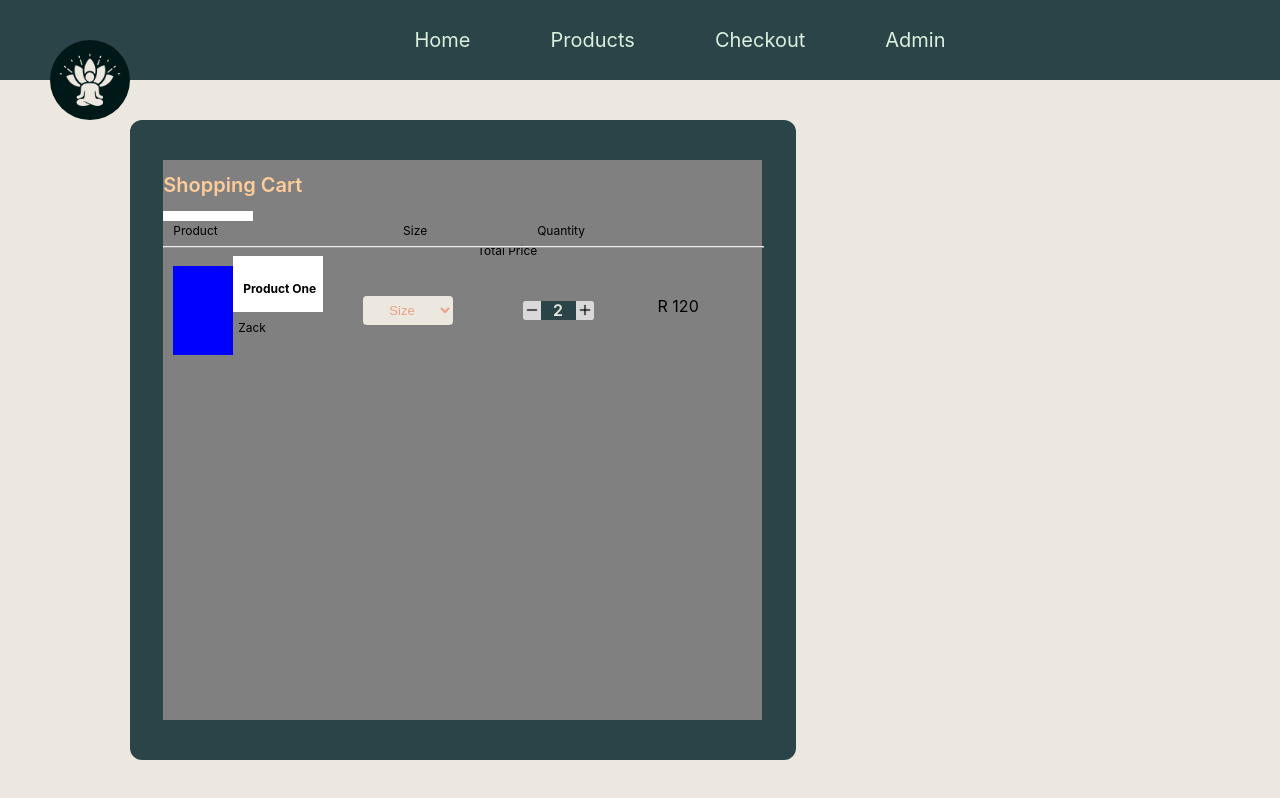
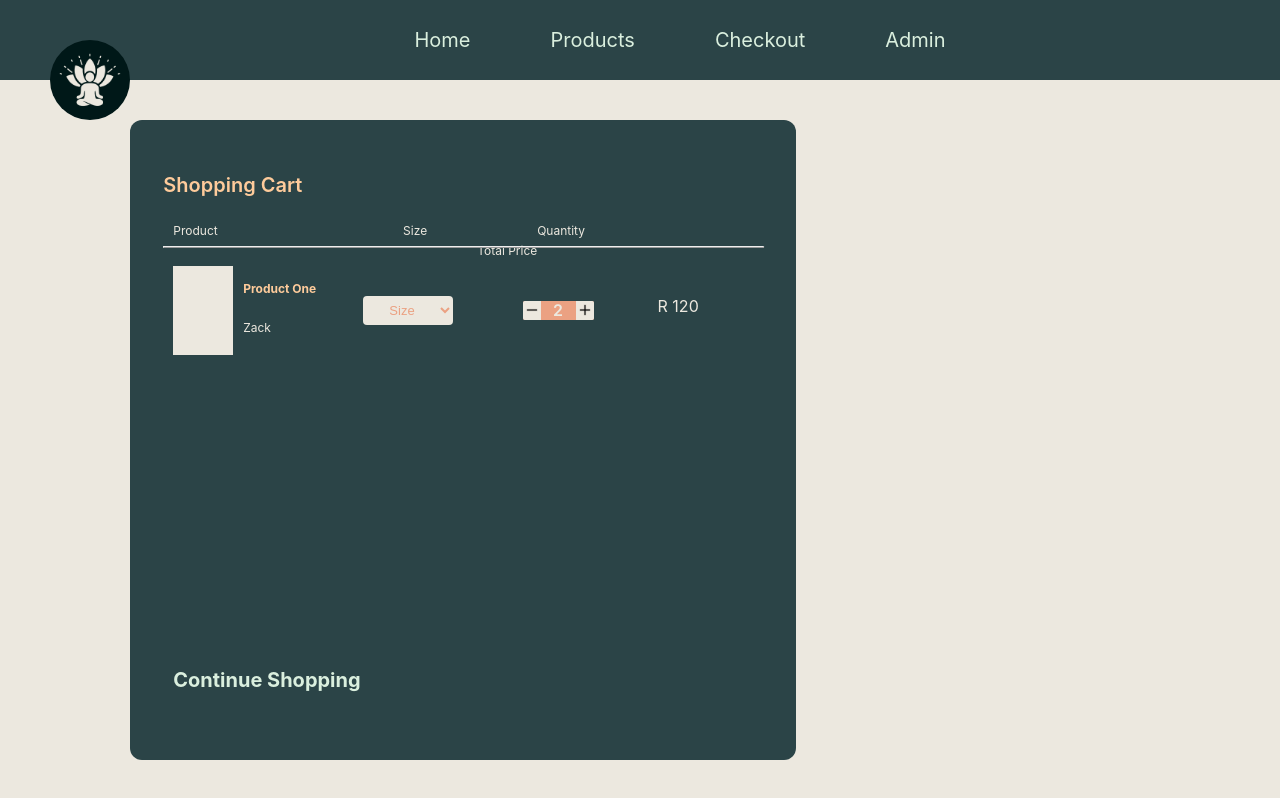
Before and after one commit to Tsebo200/Oiloasis, a React (Create React App) app in the folder client/: page /checkout in a window 1280 px wide. Shown: the top 798 px of the page. Built offline with nearby package versions, Linux system fonts and the light colour scheme.

Commit message:
checkout editted

```diff
--- a/client/src/Pages/Checkout.jsx
+++ b/client/src/Pages/Checkout.jsx
@@ -2,6 +2,7 @@ import React from 'react';
 import MainNavBar from '../Components/NavBar/MainNavBar';
 import styles from '../Pages/Checkout.module.scss';
 import Logo from '../Components/Logo/Logo'
+import { Link } from 'react-router-dom';
 
 function Checkout() {
   return (
@@ -55,8 +56,17 @@ function Checkout() {
 
               <p className={styles.row_one_total_price}>R 120</p>
                 <div className={styles.remove_btn}></div>
+            </div>
 
-            </div>
+
+            <div className={styles.row_two}></div>
+            <div className={styles.row_three}></div>
+            <div className={styles.row_four}></div>
+
+
+           <b>
+            <div className={styles.continue_shopping_text}>
+              <Link to="/allproducts">Continue Shopping</Link></div></b>
 
         </div>
 
--- a/client/src/Pages/Checkout.module.scss
+++ b/client/src/Pages/Checkout.module.scss
@@ -26,7 +26,6 @@ html{
     height: 70vh;
     margin-left: 5%;
     margin-top: 5vh;
-    background: grey;
     float: left;
 }
 
@@ -36,11 +35,6 @@ html{
     font-size: 20px;
     float: left;
 }
-
-td {
-    border: 1px solid;
-    float: left;
-  }
 
 .heading_block{
     width: 100%;
@@ -59,12 +53,14 @@ td {
 .product_text{
     font-size: 12px;
     margin-left: 10px;
+    color: $accent_three;
     float: left;
 }
 
 .size_text{
     font-size: 12px;
     margin-left: 150px;
+    color: $accent_three;
     float: left;
 }
 
@@ -77,6 +73,7 @@ td {
 
 .quantity_text{
     font-size: 12px;
+    color: $accent_three;
     margin-left: 110px;
     float: left;
 }
@@ -90,6 +87,7 @@ td {
 
 .price_text{
     font-size: 12px;
+    color: $accent_three;
     margin-left: 50px;
     float: left;
 }
@@ -114,7 +112,7 @@ td {
     height: 80%;
     margin-top: 10px;
     margin-left: 10px;
-    background: blue;
+    background: $accent_three;
     float: left;
 }
 
@@ -122,19 +120,20 @@ td {
     margin-top: 25px;
     margin-left: 10px;
     font-size: 12px;
+    color: $accent_two;
     float: left;
 }
 
 .product_block{
     width: 15%;
     height: 50%;
-    background: white;
     float: left;
 }
 
 .username{
     font-size: 12px;
-    margin-left: 5px;
+    margin-left: 10px;
+    color: $accent_three;
     float: left;
 }
 
@@ -159,7 +158,7 @@ td {
     height: 19px;
     margin-top: 45px;
     margin-left: 70px;
-    background: #2B4447;
+    background: $accent_one;
     border-radius: 2px;
     float: left;
 }
@@ -168,11 +167,14 @@ td {
 .checkout_minus_block{
   width: 18px;
   height: 19px;
-  background: #D9D9D9;
+  background: $accent_three;
   border-radius: 2px 0px 0px 2px;
   float: left;
 }
 
+.checkout_minus_block:hover{
+    background: $light_green;
+}
 
 .checkout_minus_icon{
     width: 14px;
@@ -198,9 +200,13 @@ td {
     width: 18px;
     height: 19px;
     margin-left: 12.9px;
-    background: #D9D9D9;
+    background: $accent_three;
     border-radius: 0px 2px 2px 0px;
     float: left;
+  }
+
+  .checkout_plus_block:hover{
+    background: $light_green;
   }
 
   .checkout_plus_icon{
@@ -214,9 +220,33 @@ td {
 
   .row_one_total_price{
     margin-top: 40px;
+    color: $accent_three;
 }
 
+.row_two{
+    width: 100%;
+    height: 20%;
+    float: left;
+}
 
+.row_three{
+    width: 100%;
+    height: 20%;
+    float: left;
+}
+
+.row_four{
+    width: 100%;
+    height: 10%;
+    float: left;
+}
+
+.continue_shopping_text{
+    margin-top: 20px;
+    margin-left: -70px;
+    color: $accent_three;
+    float: left;
+}
 
 
 
```
